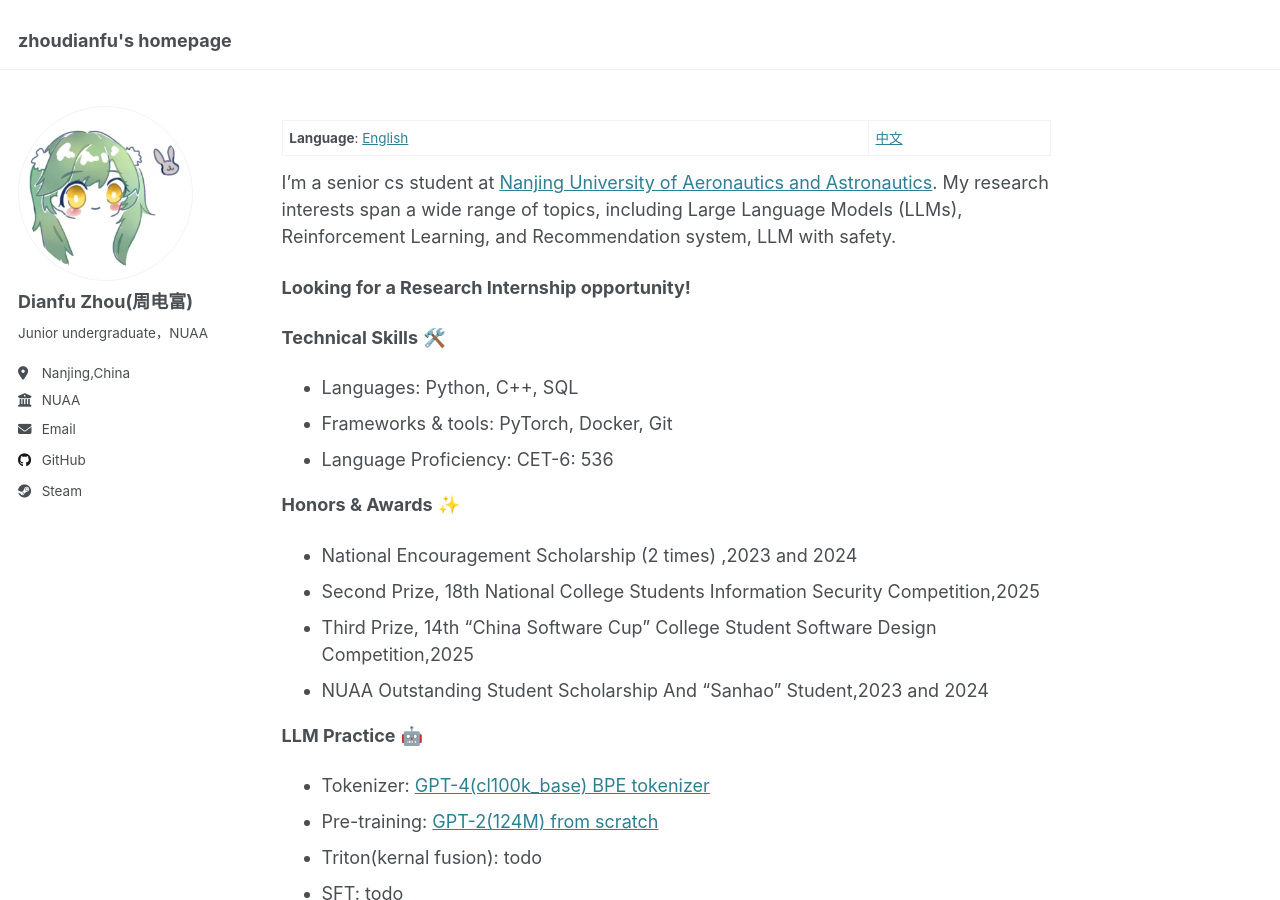
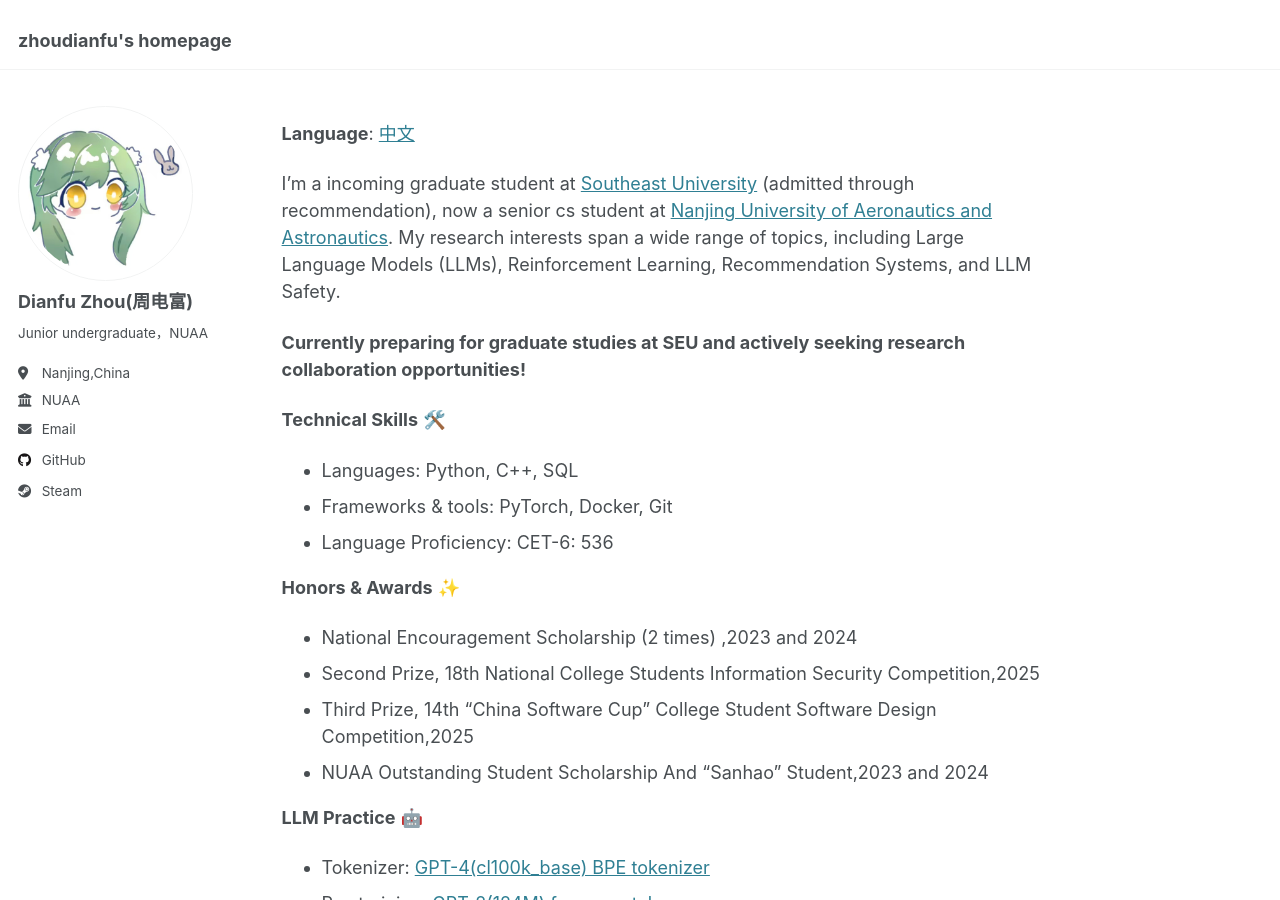
Before and after one commit to zhoudianfu/zhoudianfu.github.io, a Jekyll site: the page built from _pages/about.md, in a window 1280 px wide and 900 px high. Built offline with Jekyll 4.4.1, drawn with Linux system fonts in a browser that asks for light colours.

Commit message:
Update about.md

```diff
--- a/_pages/about.md
+++ b/_pages/about.md
@@ -7,11 +7,12 @@ redirect_from:
   - /about/
   - /about.html
 ---
-**Language**: [English](#) | [中文](/about_zh/)
+**Language**:  [中文](/about_zh/)
 
-I'm a senior cs student at [Nanjing University of Aeronautics and Astronautics](https://www.nuaa.edu.cn/). My research interests span a wide range of topics, including Large Language Models (LLMs), Reinforcement Learning, and Recommendation system, LLM with safety.
+I'm a incoming graduate student at [Southeast University](https://www.seu.edu.cn/) (admitted through recommendation), now a senior cs student at [Nanjing University of Aeronautics and Astronautics](https://www.nuaa.edu.cn/). My research interests span a wide range of topics, including Large Language Models (LLMs), Reinforcement Learning, Recommendation Systems, and LLM Safety.
 
-**Looking for a Research Internship opportunity!**
+**Currently preparing for graduate studies at SEU and actively seeking research collaboration opportunities!**
+
 
 **Technical Skills** 🛠️
 - Languages: Python, C++, SQL
```
